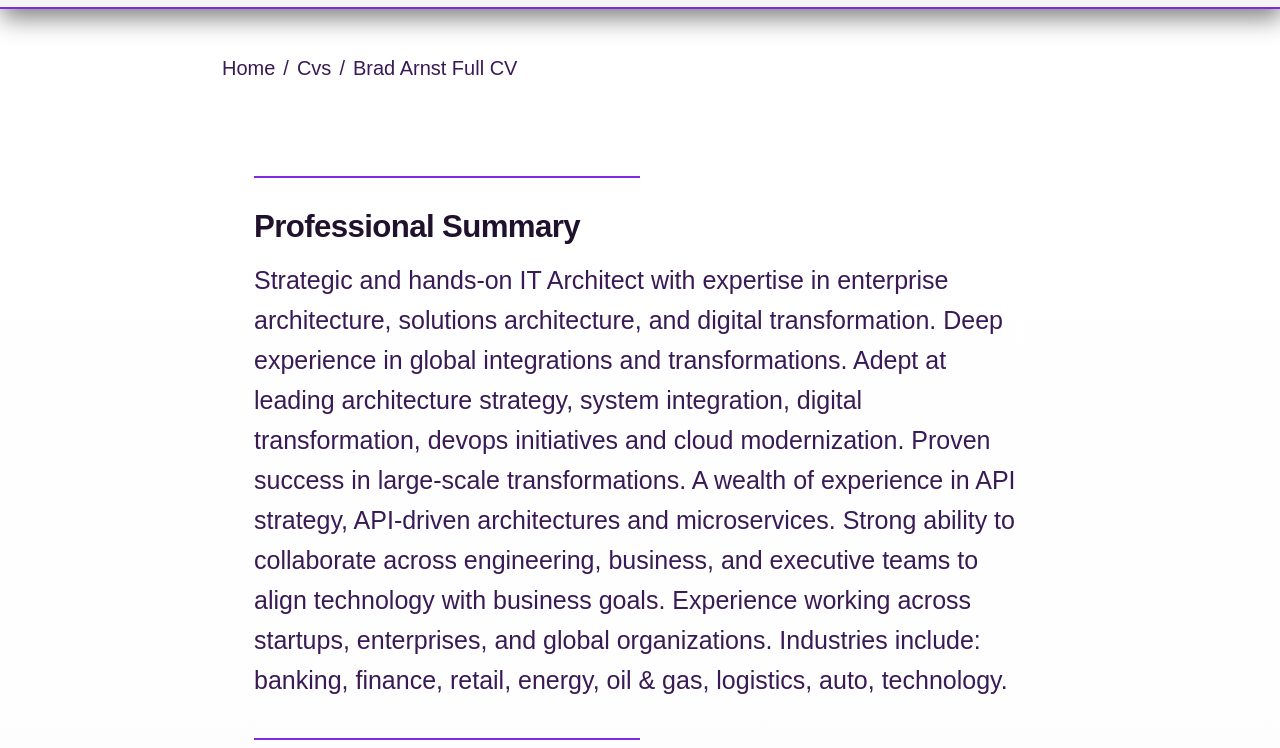
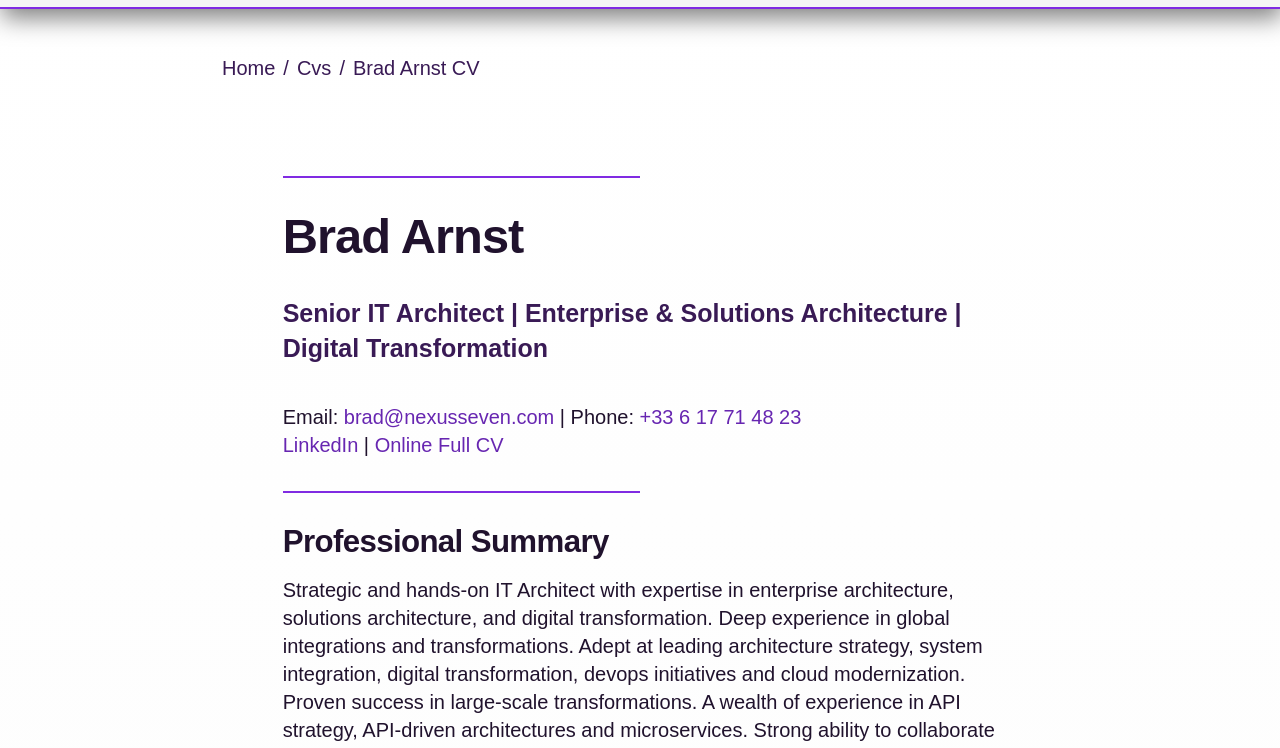
Before and after one commit to bradarnst/astro-glyptodon, an Astro site: page /cvs/cv-full in a window 1280 px wide. Shown: the part 42-790 px from the top of the page. Built offline with nearby package versions, Linux system fonts and the light colour scheme; Astro itself is replaced by a stand-in of ours; a web font is replaced by a local one.

Commit message:
even closer to finish exploration

```diff
--- a/src/content/cvs/cv-full.md
+++ b/src/content/cvs/cv-full.md
@@ -1,11 +1,21 @@
 ---
-title: "Brad Arnst Full CV"
+title: "Brad Arnst CV"
 slug: "cv-full"
 description: "Bradley Arnst - English Full-Length CV"
 publicationDate: 2025-04-03
 editDate: 2025-04-03
 language: "en"
 public: true
+---
+
+# Brad Arnst
+
+**Senior IT Architect | Enterprise & Solutions Architecture | Digital Transformation**
+
+Email: [brad@nexusseven.com](mailto:brad@nexusseven.com) | Phone: [+33 6 17 71 48 23](tel:+33617714823)
+<br>
+[LinkedIn](https://www.linkedin.com/in/bradarnst) | [Online Full CV](https://cv.nexusseven.com)
+
 ---
 
 ## Professional Summary
--- a/src/pages/index.astro
+++ b/src/pages/index.astro
@@ -103,6 +103,7 @@
     </div>
 	</section>
 
+</Layout>
   <style>
     .card {
       padding: 1rem;
@@ -225,4 +226,3 @@
       text-align: center;
     }
   </style>
-</Layout>
--- a/src/styles/global.css
+++ b/src/styles/global.css
@@ -26,9 +26,9 @@
   /* Generated at https://colorffy.com/mesh-gradient-generator?colors=001217-002027-002E36-003C45-004954 */
   --background-gradient: linear-gradient(
     180deg,
-    #000000,
+    #171717,
     #313131 90%,
-    #494949 100%
+    #616161 100%
   );
 }
 
@@ -195,6 +195,7 @@
   margin: 0;
   line-height: 1.1;
   letter-spacing: -0.02em;
+  text-wrap: balance;
 }
 
 h1 {
@@ -226,7 +227,8 @@
 main p {
   margin-top: 0;
   margin-bottom: var(--gap);
-  line-height: 1.6;
+  line-height: 1.4;
+  text-wrap: pretty;
 }
 
 main code {
@@ -238,12 +240,12 @@
 
 main blockquote {
   font-size: var(--step-0);
-  line-height: 1.5;
+  line-height: 1.4;
   font-style: italic;
 }
 
 .page-content {
-  max-width: 78ch;
+  max-width: 70ch;
   margin: 0 auto;
   padding: var(--gap);
 }
@@ -266,7 +268,7 @@
 
 .page-content p {
   margin-bottom: 1.5em;
-  line-height: 1.6;
+  line-height: 1.4;
 }
 
 .page-content ul,
@@ -276,7 +278,7 @@
 }
 
 .page-content li {
-  line-height: 1.6;
+  line-height: 1.4;
   margin-bottom: calc(var(--gap) / 4);
 }
 
```
Also changed, not shown: 1 other file.
